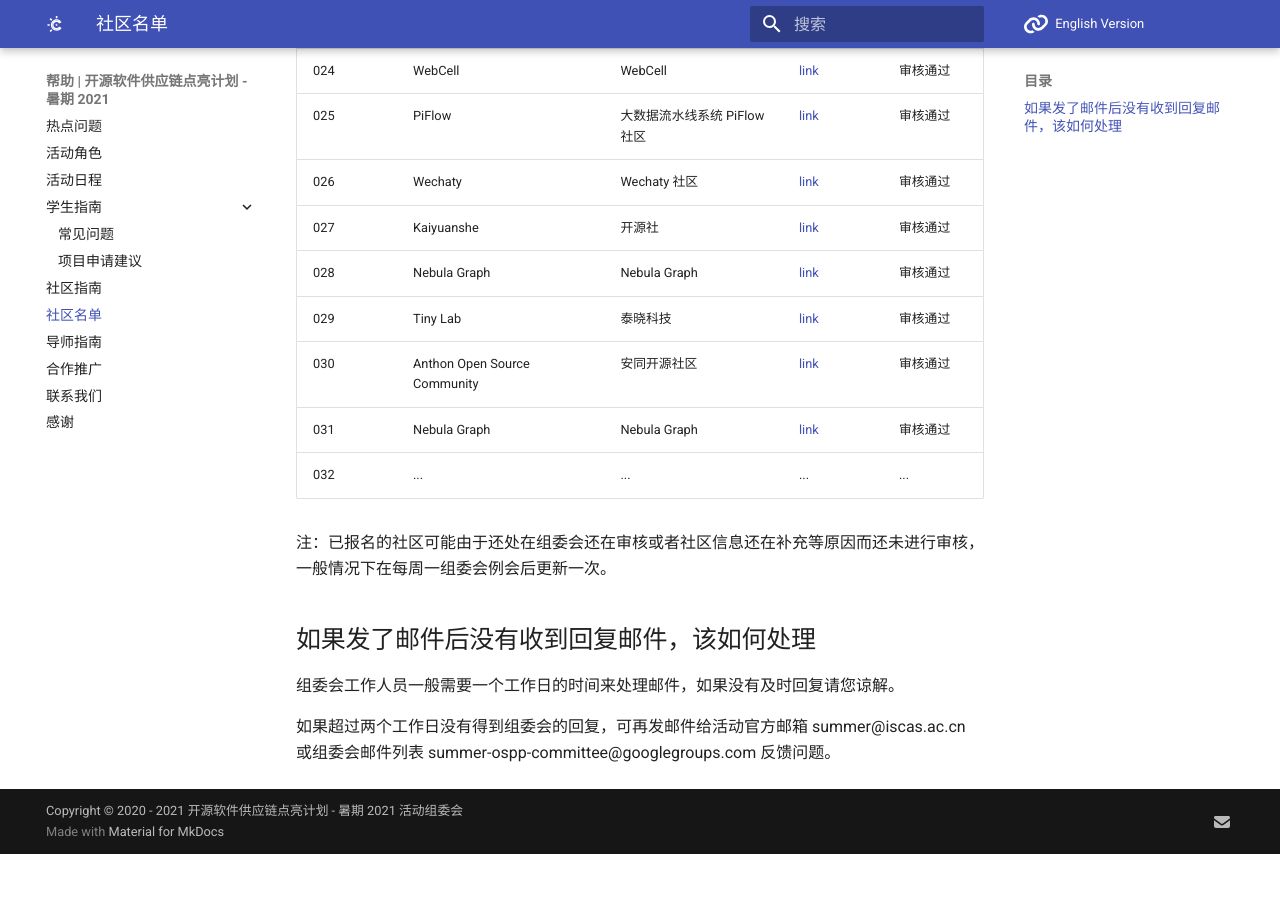
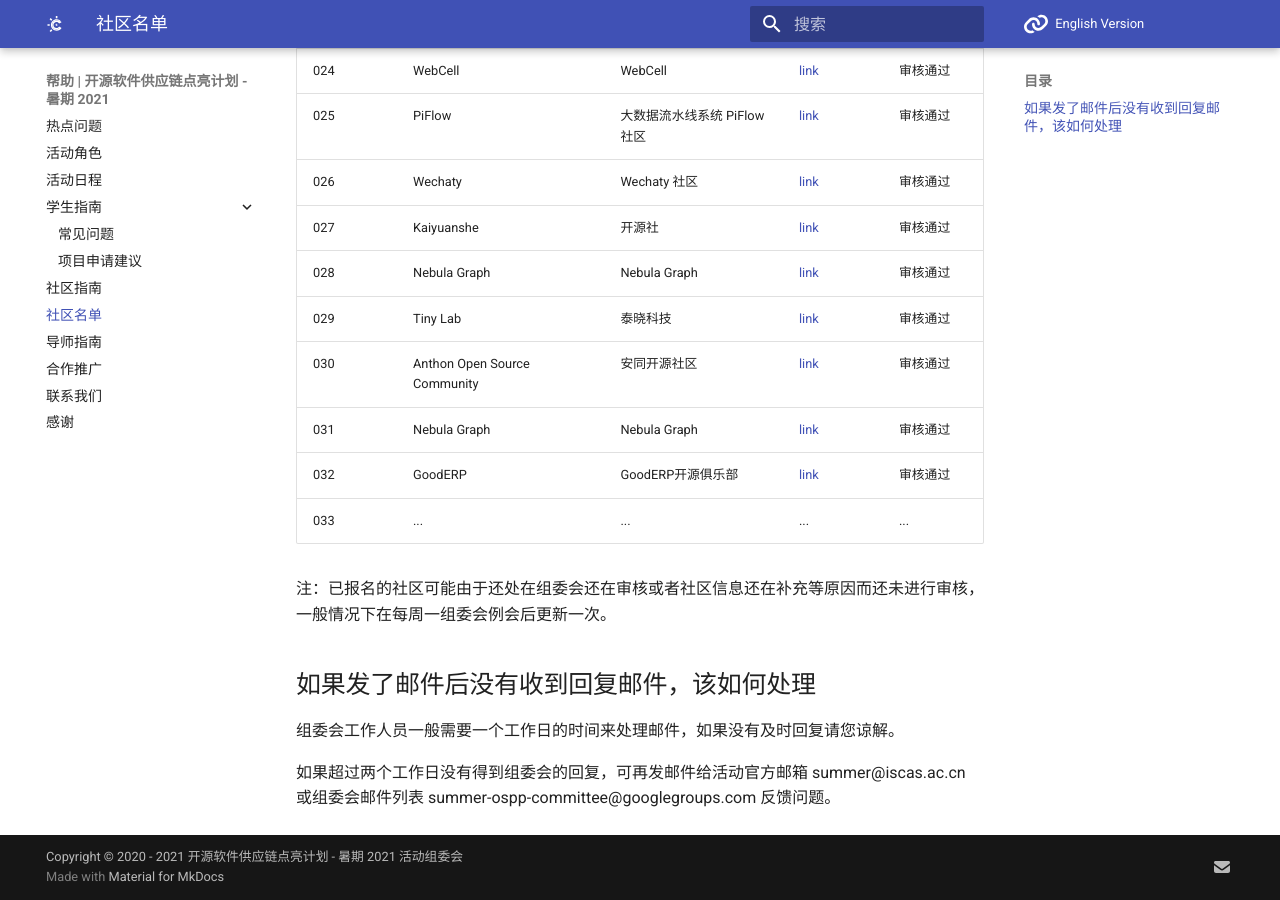
Before and after one commit to summer-ospp/help, an MkDocs documentation site: the page built from docs/communities-list.md, in a window 1280 px wide and 900 px high, scrolled down 1378 px. Built offline with MkDocs 1.6.1 and Material for MkDocs 9.7.7, drawn with Linux system fonts in a browser that asks for light colours; comment, search, counter and statistics services are not loaded; before the commit the page ends 2232 px from its top, so only the background shows below that.

Commit message:
Update communities-list.md

```diff
--- a/docs/communities-list.md
+++ b/docs/communities-list.md
@@ -37,7 +37,8 @@
 | 029  | Tiny Lab                | 泰晓科技                   | [link](http://tinylab.org)                             | 审核通过    |
 | 030  | Anthon Open Source Community   | 安同开源社区        | [link](https://nebula-graph.io)                        | 审核通过    |
 | 031  | Nebula Graph            | Nebula Graph              | [link](https://nebula-graph.io)                        | 审核通过    |
-| 032  | ...                     | ...                     | ...                                                     | ...      |
+| 032  | GoodERP                 | GoodERP开源俱乐部          | [link](https://nebula-graph.io)                        | 审核通过    |
+| 033  | ...                     | ...                     | ...                                                     | ...      |
 
 注：已报名的社区可能由于还处在组委会还在审核或者社区信息还在补充等原因而还未进行审核，一般情况下在每周一组委会例会后更新一次。
 
```
